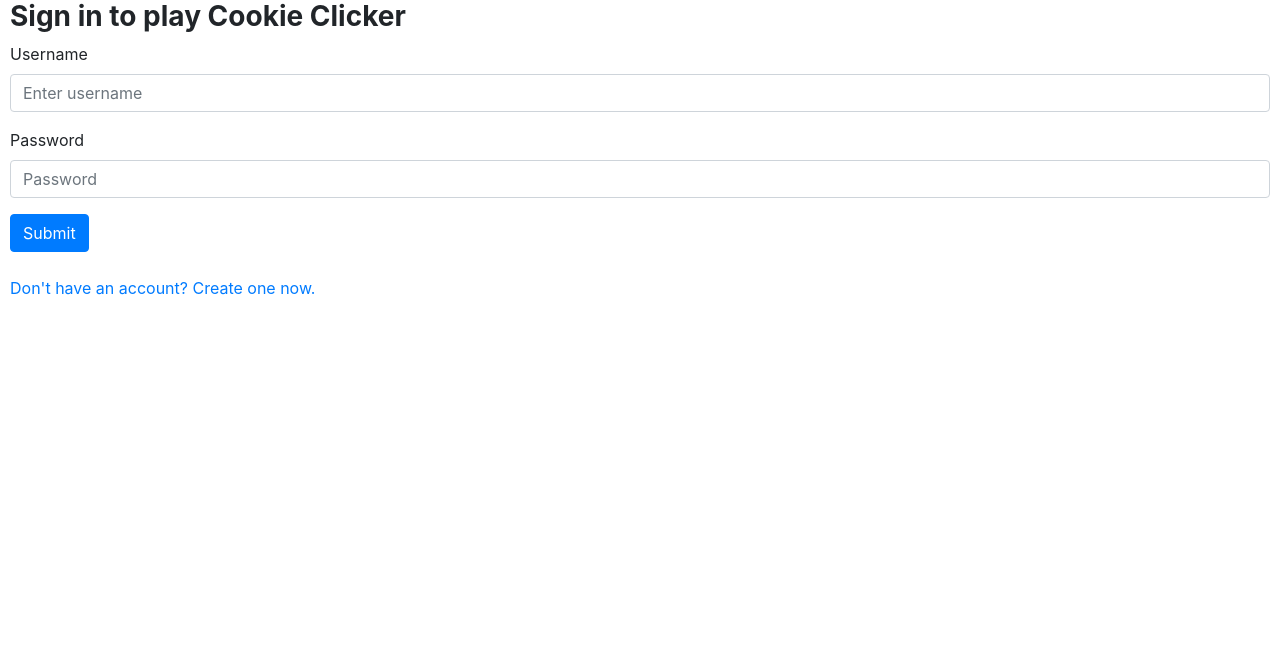
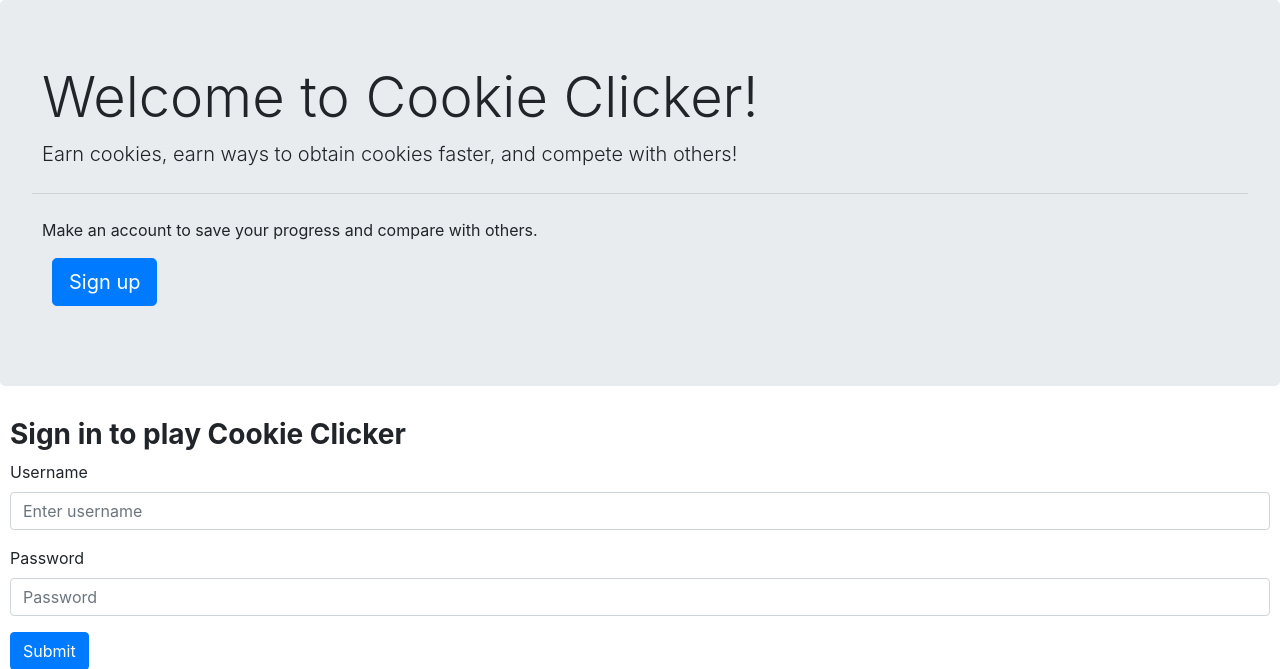
Before and after one commit to KelvinNg0/SoftDev_p02, a Flask app: page / in a window 1280 px wide. Shown: the top 669 px of the page. Run offline with Flask 2, Linux system fonts and the light colour scheme; some libraries are stand-ins or nearby versions.

Commit message:
End of class

```diff
--- a/templates/login.html
+++ b/templates/login.html
@@ -15,6 +15,14 @@
     </div>
   {% endfor %}
 
+  <div class="jumbotron">
+    <h1 class="display-4">Welcome to Cookie Clicker!</h1>
+    <p class="lead">Earn cookies, earn ways to obtain cookies faster, and compete with others!</p>
+    <hr class="my-4">
+    <p>Make an account to save your progress and compare with others.<p>
+    <a class="btn btn-primary btn-lg" href="/signup">Sign up</a>
+  </div>
+
   <h3 class="font-weight-bold">Sign in to play Cookie Clicker</h3>
   <form action="/login" method="post">
     <div class="form-group">
@@ -27,8 +35,5 @@
     </div>
     <button type="submit" class="btn btn-primary">Submit</button>
   </form>
-
-  <br>
-  <a href=/signup>Don't have an account? Create one now.</a>
 </body>
 </html>
```
Also changed, not shown: templates/register.html (+6 -1 lines).
